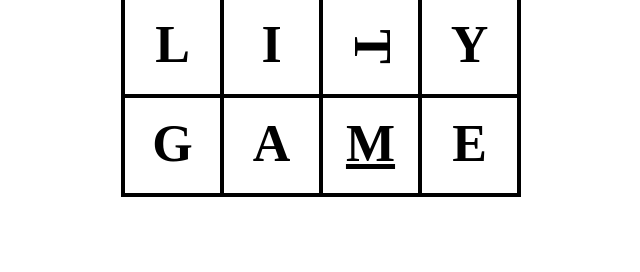
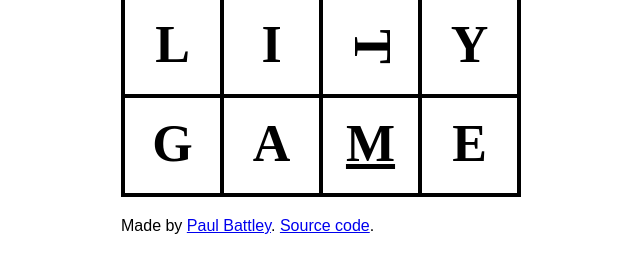
Before and after one commit to threedaymonk/egg-lob, a website: page public/index.html in a window 1280 px wide. Shown: the part 316-588 px from the top of the page, without its empty margins (319-959 px from the left). Drawn offline with nearby package versions, Linux system fonts and the light colour scheme; files that its build step writes are made by us from their sources.

Commit message:
Add some credits to the page

```diff
--- a/public/index.html
+++ b/public/index.html
@@ -24,6 +24,11 @@
           <div>G</div> <div>A</div> <div class="ambiguous">M</div>  <div>E</div>
         </div>
       </div>
+
+      <footer>
+        Made by <a href="https://po-ru.com/">Paul Battley</a>.
+        <a href="https://github.com/threedaymonk/egg-lob">Source code</a>.
+      </footer>
     </div>
   </body>
 </html>
```
